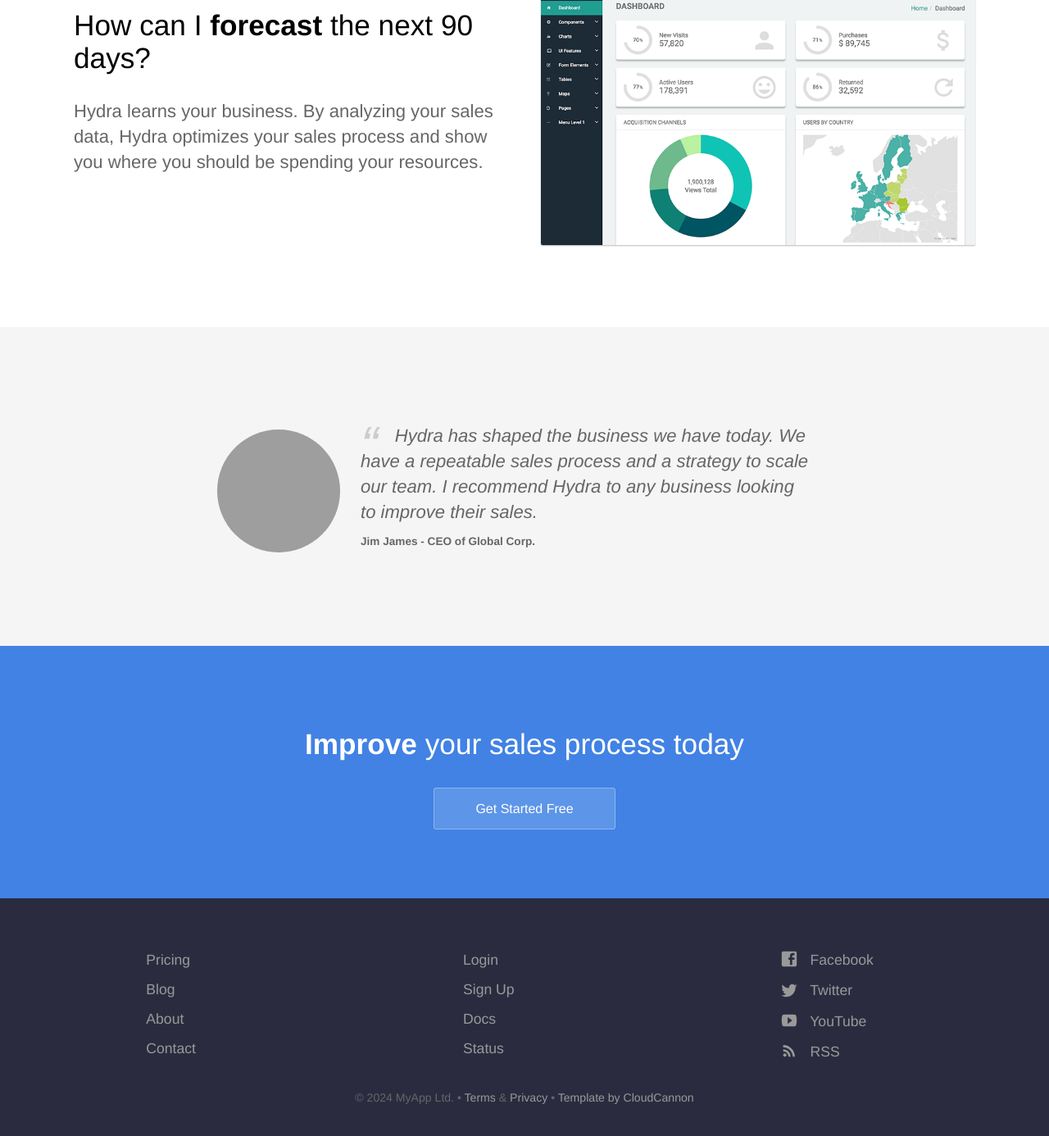
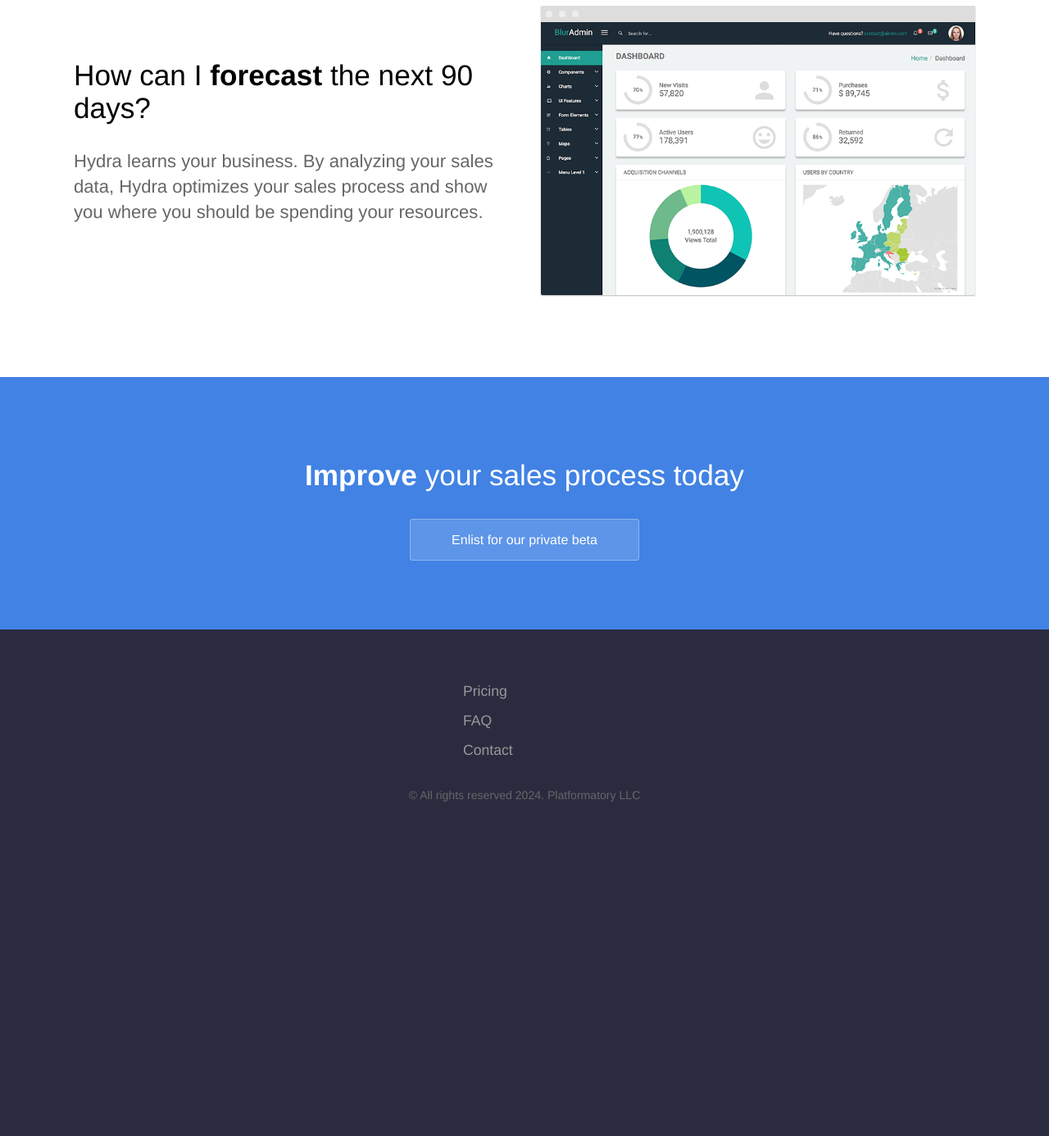
Before and after one commit to Platformatory/rtdx-public, a Jekyll site: the page built from index.html, in a window 1280 px wide and 1400 px high, scrolled down 1999 px. Shown: the top 1386 px of the window at 82% size. Built offline with Jekyll 4.4.1, drawn with Linux system fonts in a browser that asks for light colours; after the commit the page ends 3030 px from its top, so only the background shows below that; some of the changed lines change nothing that is shown; some of the changed text lies outside the part shown; grey boxes are pictures that could not be loaded.

Commit message:
home page content

```diff
--- a/_data/footer.yml
+++ b/_data/footer.yml
@@ -1,39 +1,39 @@
 - links:
-  - name: Pricing
-    link: /pricing/
-  - name: Blog
-    link: /blog/
-  - name: About
-    link: /about/
-  - name: Contact
-    link: /contact/
-- links:
-  - name: Login
-    link: /
-    new_window: true
-  - name: Sign Up
-    link: /
-    new_window: true
-  - name: Docs
-    link: /
-    new_window: true
-  - name: Status
-    link: /
-    new_window: true
-- links:
-  - name: Facebook
-    link: https://facebook.com/cloudcannon/
-    new_window: true
-    social_icon: Facebook
-  - name: Twitter
-    link: https://twitter.com/cloudcannon/
-    social_icon: Twitter
-    new_window: true
-  - name: YouTube
-    link: https://youtube.com/cloudcannon/
-    social_icon: YouTube
-    new_window: true
-  - name: RSS
-    link: /feed.xml
-    social_icon: RSS
-    new_window: false
+    - name: Pricing
+      link: /pricing/
+    # - name: Blog
+    #   link: /blog/
+    - name: FAQ
+      link: /faq/
+    - name: Contact
+      link: /contact/
+# - links:
+#   - name: Login
+#     link: /
+#     new_window: true
+#   - name: Sign Up
+#     link: /
+#     new_window: true
+#   - name: Docs
+#     link: /
+#     new_window: true
+#   - name: Status
+#     link: /
+#     new_window: true
+# - links:
+#   - name: Facebook
+#     link: https://facebook.com/cloudcannon/
+#     new_window: true
+#     social_icon: Facebook
+#   - name: Twitter
+#     link: https://twitter.com/cloudcannon/
+#     social_icon: Twitter
+#     new_window: true
+#   - name: YouTube
+#     link: https://youtube.com/cloudcannon/
+#     social_icon: YouTube
+#     new_window: true
+#   - name: RSS
+#     link: /feed.xml
+#     social_icon: RSS
+#     new_window: false
--- a/_data/navigation.yml
+++ b/_data/navigation.yml
@@ -2,23 +2,23 @@
   link: /pricing/
   new_window: false
   highlight: false
-- name: Blog
-  link: /blog/
-  new_window: false
-  highlight: false
-- name: About
-  link: /about/
+# - name: Blog
+#   link: /blog/
+#   new_window: false
+#   highlight: false
+- name: FAQ
+  link: /faq/
   new_window: false
   highlight: false
 - name: Contact
   link: /contact/
   new_window: false
   highlight: false
-- name: Login
-  link: /
-  new_window: true
-  highlight: false
-- name: Sign Up
-  link: /
-  new_window: true
-  highlight: true
+# - name: Login
+#   link: /
+#   new_window: true
+#   highlight: false
+# - name: Sign Up
+#   link: /
+# new_window: true
+# highlight: true
--- a/_layouts/default.html
+++ b/_layouts/default.html
@@ -1,50 +1,66 @@
-<!doctype html>
+<!DOCTYPE html>
 
 <html lang="en">
+
 <head>
-		<meta charset="utf-8">
-		<meta name="viewport" content="width=device-width, initial-scale=1">
+	<meta charset="utf-8" />
+	<meta name="viewport" content="width=device-width, initial-scale=1" />
 
-		{% seo %}
-		{% feed_meta %}
+	{% seo %} {% feed_meta %}
 
-		<link rel="stylesheet" href="{{ site.baseurl }}/css/screen.css">
-		<link rel="icon" type="image/png" href="{{ site.baseurl }}/favicon.png">
+	<link rel="stylesheet" href="{{ site.baseurl }}/css/screen.css" />
+	<link rel="icon" type="image/png" href="{{ site.baseurl }}/favicon.png" />
 
-		{% if jekyll.environment == 'production' and site.google_analytics_key != '' %}
+	{% if jekyll.environment == 'production' and site.google_analytics_key != ''
+	%}
 	<script>
-				window.ga=window.ga||function(){(ga.q=ga.q||[]).push(arguments)};ga.l=+new Date;
-				ga('create', '{{ site.google_analytics_key }}', 'auto');
-				ga('send', 'pageview');
+		window.ga =
+			window.ga ||
+			function () {
+				(ga.q = ga.q || []).push(arguments);
+			};
+		ga.l = +new Date();
+		ga("create", "{{ site.google_analytics_key }}", "auto");
+		ga("send", "pageview");
 	</script>
-			<script async src='https://www.google-analytics.com/analytics.js'></script>
+	<script async src="https://www.google-analytics.com/analytics.js"></script>
 	{% endif %}
 </head>
+
 <body>
 	<header>
 		<div class="container">
-				<div class="company-name"><a href="{{ site.baseurl }}/"><img src="{{ site.baseurl }}/images/logo.svg" alt="Hydra Logo" width="95" height="33" /></a></div>
+			<div class="company-name">
+				<a href="{{ site.baseurl }}/"><img src="{{ site.baseurl }}/images/rtdx-logo.png" alt="RTDX Logo"
+						width="95" height="52" /></a>
+			</div>
 			{% include navigation.html %}
 		</div>
 	</header>
 	{{ content }}
 	<footer>
 		<div class="container">
-				<p class="editor-link"><a href="cloudcannon:collections/_data/footer.yml" class="btn"><strong>&#9998;</strong> Edit footer</a></p>
+			<p class="editor-link">
+				<a href="cloudcannon:collections/_data/footer.yml" class="btn"><strong>&#9998;</strong> Edit footer</a>
+			</p>
 			<div class="footer-columns">
 				{% for column in site.data.footer %}
 				<ul class="footer-links">
 					{% for link in column.links %}
-							<li><a {% if link.new_window %}target="_blank"{% endif %} href="{% include relative-src.html src=link.link %}" {% if link.social_icon %}class="{{ link.social_icon }}-icon"{% endif %}>
-								{% if link.social_icon %}
-									{% include social-icon.html icon=link.social_icon %}
-								{% endif %}
-								{{ link.name }}</a></li>
+					<li>
+						<a {% if link.new_window %}target="_blank" {% endif %}
+							href="{% include relative-src.html src=link.link %}" {% if link.social_icon
+							%}class="{{ link.social_icon }}-icon" {% endif %}>
+							{% if link.social_icon %} {% include social-icon.html
+							icon=link.social_icon %} {% endif %} {{ link.name }}</a>
+					</li>
 					{% endfor %}
 				</ul>
 				{% endfor %}
 			</div>
-				<p class="copyright">&copy; {{ site.time | date: '%Y' }} MyApp Ltd. • <a href="#">Terms</a> &amp; <a href="#">Privacy</a> • <a href="https://cloudcannon.com/">Template by CloudCannon</a></p>
+			<p class="copyright">
+				&copy; All rights reserved {{ site.time | date: '%Y' }}. Platformatory LLC
+			</p>
 		</div>
 	</footer>
 	<script>
@@ -54,4 +70,5 @@
 		};
 	</script>
 </body>
+
 </html>
--- a/index.html
+++ b/index.html
@@ -1,14 +1,25 @@
 ---
-title: The last sales CRM you'll ever need
-description: Track and optimize your sales team in real time
+title: Powering Real-Time Data Exchange and Integration
+description: Synchronize Your Data Universe with Real-Time Precision
 ---
+
 <section class="hero">
   <div class="text-container">
-		<h1 class="editable">The last sales CRM <strong>you'll ever need</strong></h1>
-		<p class="subtext editable">Track and optimize your sales team in real time.</p>
-		<div class="cta button alt"><a href="{{ site.baseurl }}/contact/">Get Started Free</a></div>
+    <h1 class="editable">Powering Real-Time Data Exchange and Integration</h1>
+    <p class="subtext editable">
+      Synchronize Your Data Universe with Real-Time Precision
+    </p>
+    <div class="cta button alt">
+      <a href="{{ site.baseurl }}/contact/"
+        >Register for our private beta program</a
+      >
+    </div>
     <div>
-			<img src="{{ site.baseurl }}/images/dashboard.png" alt="Screenshot" class="screenshot editable" />
+      <img
+        src="{{ site.baseurl }}/images/dashboard.png"
+        alt="Screenshot"
+        class="screenshot editable"
+      />
     </div>
   </div>
 </section>
@@ -18,10 +29,18 @@
     <div class="container flex">
       <div class="text editable">
         <h2>How can we <strong>double</strong> our sales revenue?</h2>
-				<p>Hydra learns your business. By analyzing your sales data, Hydra optimizes your sales process and show you where you should be spending your resources. </p>
+        <p>
+          Hydra learns your business. By analyzing your sales data, Hydra
+          optimizes your sales process and show you where you should be spending
+          your resources.
+        </p>
       </div>
       <div class="image">
-				<img src="{{ site.baseurl }}/images/dashboard.png" alt="Screenshot" class="screenshot editable" />
+        <img
+          src="{{ site.baseurl }}/images/dashboard.png"
+          alt="Screenshot"
+          class="screenshot editable"
+        />
       </div>
     </div>
   </section>
@@ -30,10 +49,18 @@
     <div class="container flex">
       <div class="text editable">
         <h2>How can I <strong>keep track</strong> of my sales team?</h2>
-				<p>Hydra learns your business. By analyzing your sales data, Hydra optimizes your sales process and show you where you should be spending your resources.</p>
+        <p>
+          Hydra learns your business. By analyzing your sales data, Hydra
+          optimizes your sales process and show you where you should be spending
+          your resources.
+        </p>
       </div>
       <div class="image">
-				<img src="{{ site.baseurl }}/images/dashboard.png" alt="Screenshot" class="screenshot editable" />
+        <img
+          src="{{ site.baseurl }}/images/dashboard.png"
+          alt="Screenshot"
+          class="screenshot editable"
+        />
       </div>
     </div>
   </section>
@@ -42,28 +69,46 @@
     <div class="container flex">
       <div class="text editable">
         <h2>How can I <strong>forecast</strong> the next 90 days?</h2>
-				<p>Hydra learns your business. By analyzing your sales data, Hydra optimizes your sales process and show you where you should be spending your resources.</p>
+        <p>
+          Hydra learns your business. By analyzing your sales data, Hydra
+          optimizes your sales process and show you where you should be spending
+          your resources.
+        </p>
       </div>
       <div class="image">
-				<img src="{{ site.baseurl }}/images/dashboard.png" alt="Screenshot" class="screenshot editable" />
+        <img
+          src="{{ site.baseurl }}/images/dashboard.png"
+          alt="Screenshot"
+          class="screenshot editable"
+        />
       </div>
     </div>
   </section>
 
-	<section class="testimonial">
+  <!-- <section class="testimonial">
     <div class="container flex">
       <div class="testimonial-block">
-				<div class="square-image"><img src="https://source.unsplash.com/6anudmpILw4/600x400" alt="Jim James" class="editable"></div>
+        <div class="square-image">
+          <img
+            src="https://source.unsplash.com/6anudmpILw4/600x400"
+            alt="Jim James"
+            class="editable"
+          />
+        </div>
         <blockquote>
-					<p class="editable">Hydra has shaped the business we have today. We have a repeatable sales process and a strategy to scale our team. I recommend Hydra to any business looking to improve their sales.</p>
+          <p class="editable">
+            Hydra has shaped the business we have today. We have a repeatable
+            sales process and a strategy to scale our team. I recommend Hydra to
+            any business looking to improve their sales.
+          </p>
           <p class="editable author">Jim James - CEO of Global Corp.</p>
         </blockquote>
       </div>
     </div>
-	</section>
+  </section> -->
 
   <section class="bottom-cta">
     <h2 class="editable"><strong>Improve</strong> your sales process today</h2>
-		<div class="button alt"><a href="#">Get Started Free</a></div>
+    <div class="button alt"><a href="#">Enlist for our private beta</a></div>
   </section>
 </div>
```
Lines whose indentation alone changed are shown as unchanged.
